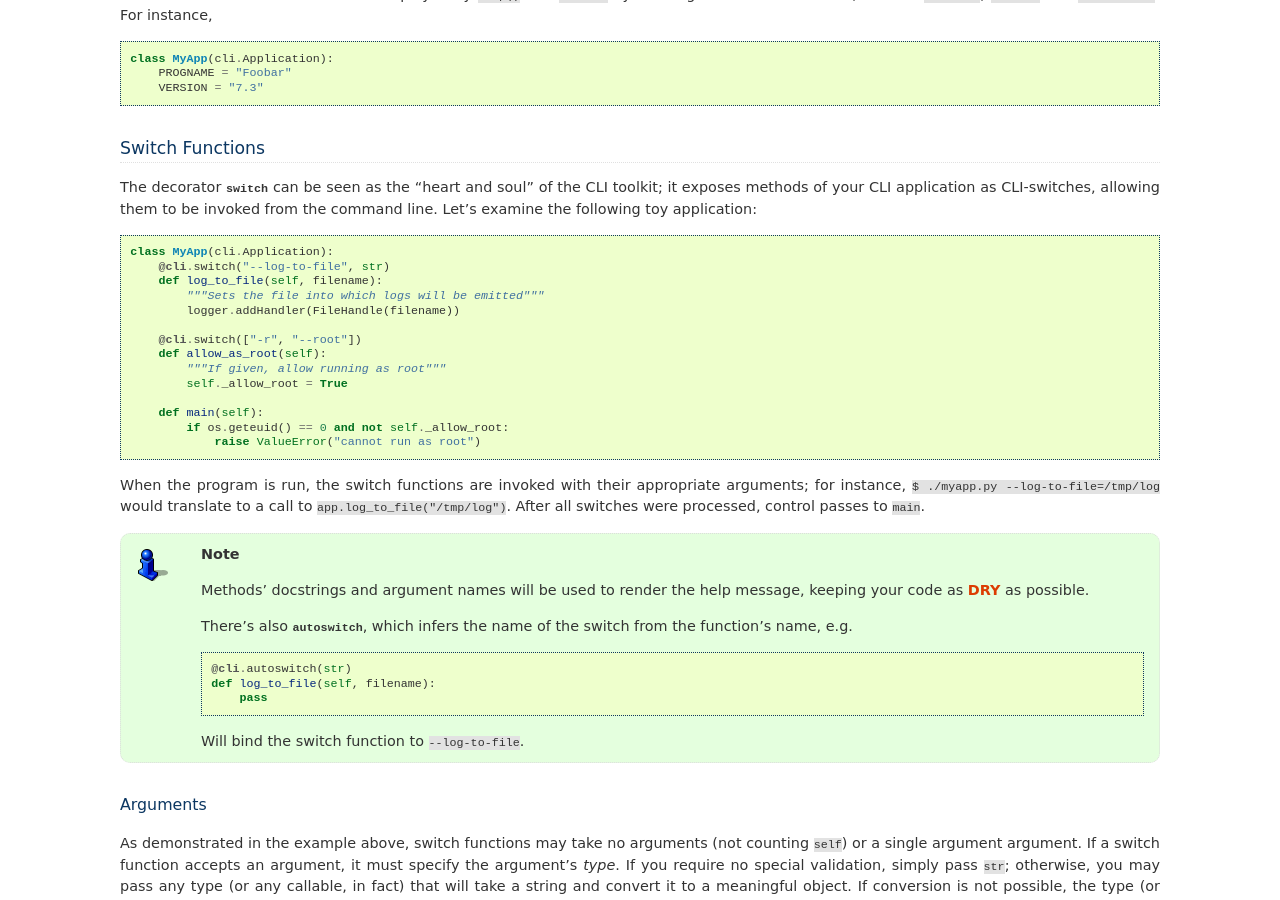
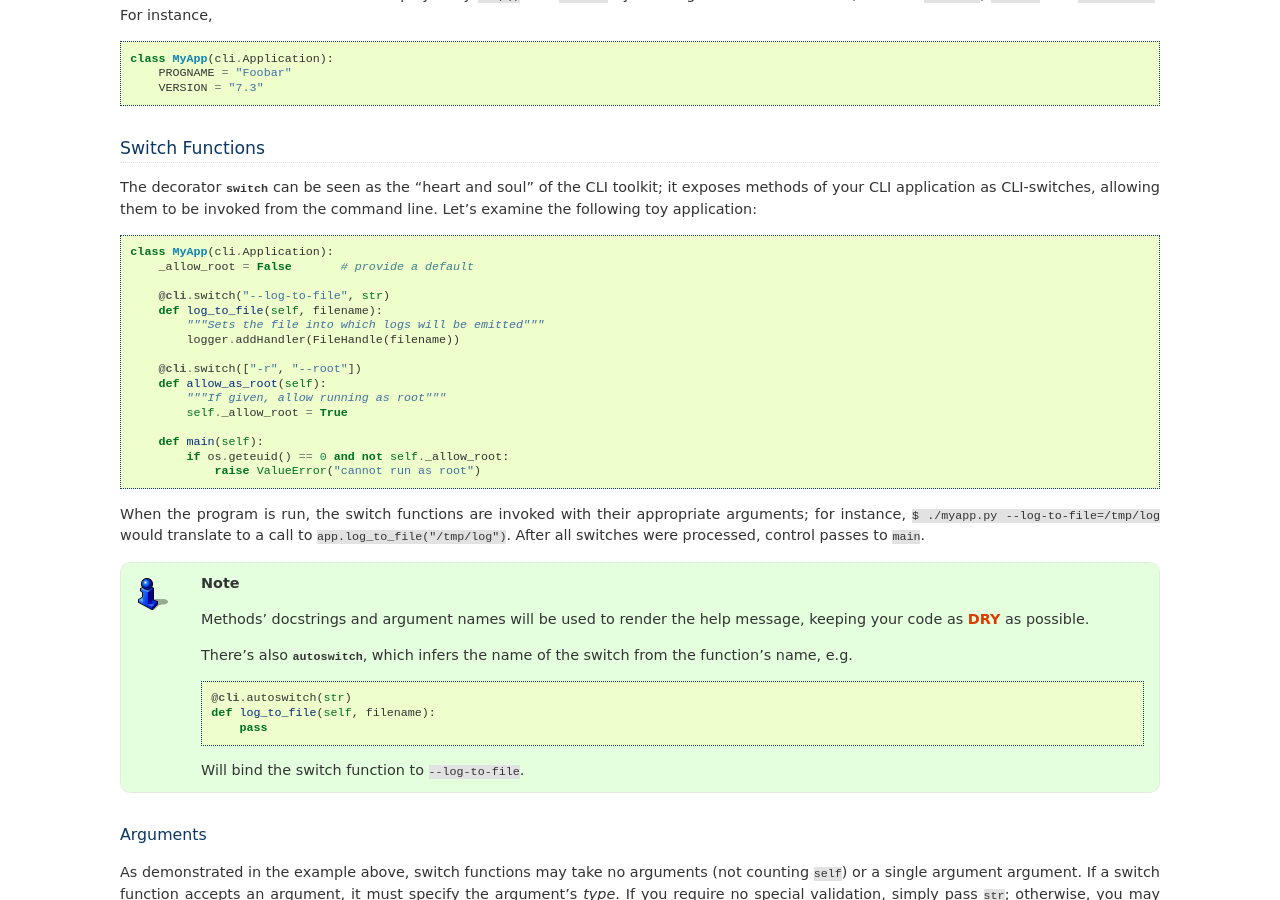
Before and after one commit to tomerfiliba/plumbum, a Sphinx documentation site: the page built from docs/cli.rst, in a window 1280 px wide and 900 px high, scrolled down 1206 px. Built offline with Sphinx 7.4.7, drawn with Linux system fonts in a browser that asks for light colours.

Commit message:
fix cli docs, closes #58

```diff
--- a/docs/cli.rst
+++ b/docs/cli.rst
@@ -81,6 +81,8 @@ CLI toolkit; it exposes methods of your CLI application as CLI-switches, allowin
 invoked from the command line. Let's examine the following toy application::
 
     class MyApp(cli.Application):
+        _allow_root = False       # provide a default
+
         @cli.switch("--log-to-file", str)
         def log_to_file(self, filename):
             """Sets the file into which logs will be emitted"""
```
